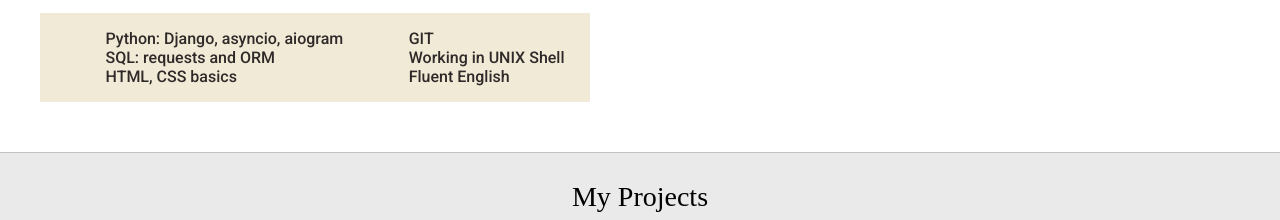
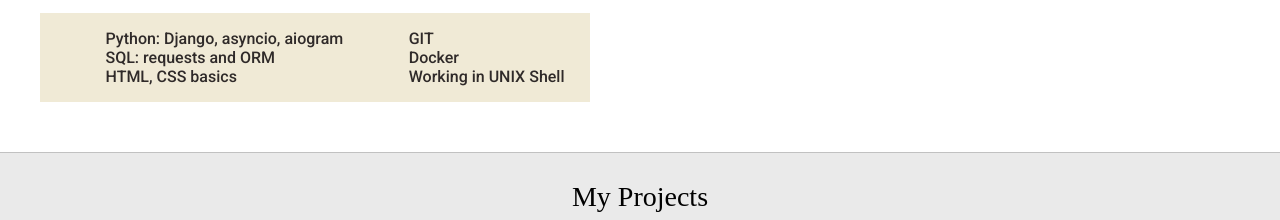
Before and after one commit to r-egorov/r-egorov.github.io, a plain HTML site: page index.html in a window 1280 px wide. Shown: the part 1093-1313 px from the top of the page. Drawn offline with Linux system fonts and the light colour scheme; a web font is replaced by a local one.

Commit message:
Add 'Docker' to skills, update resume

```diff
--- a/index.html
+++ b/index.html
@@ -93,8 +93,8 @@
 
 					<ul>
 						<li>GIT</li>
+						<li>Docker</li>
 						<li>Working in UNIX Shell</li>
-						<li>Fluent English</li>
 					</ul>
 				</div>
 
```
Also changed, not shown: 1 other file.
